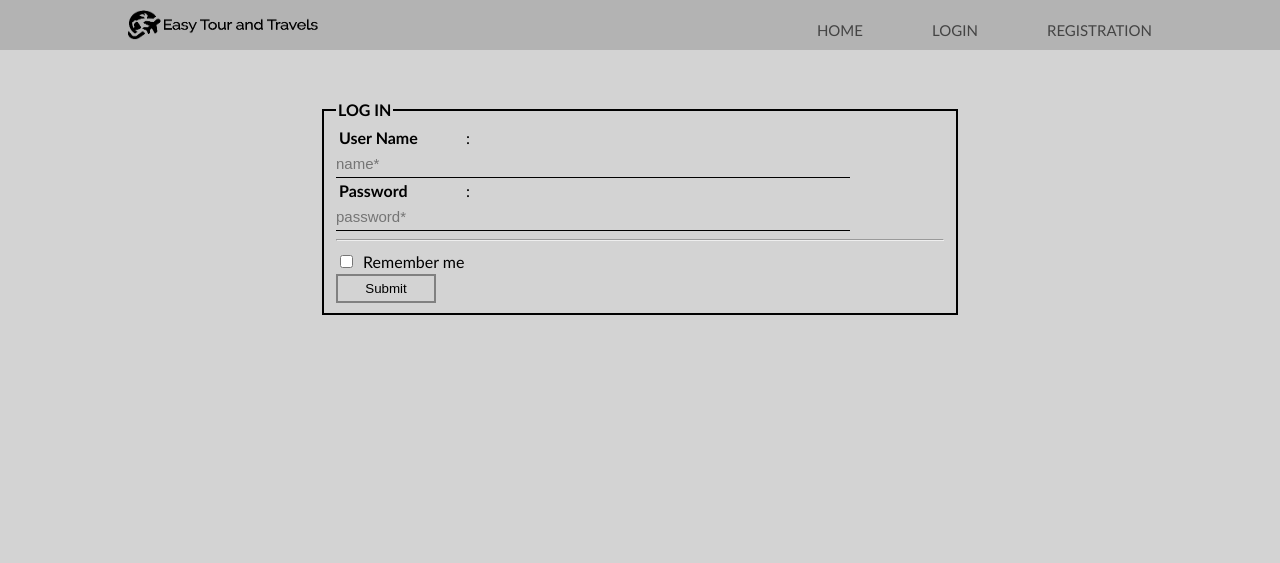
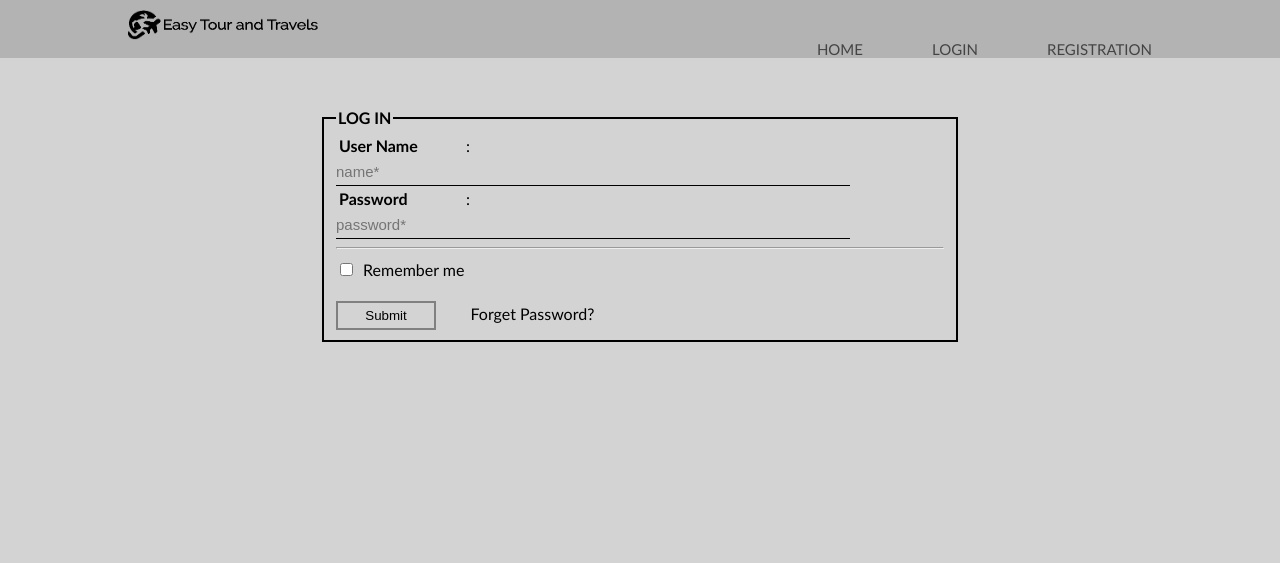
Before and after one commit to rahibulbulrahi/web-tech-php, a PHP site: page /login.php in a window 1280 px wide. Shown: the top 563 px of the page. Run offline with PHP 8.4, Linux system fonts and the light colour scheme.

Commit message:
12(complete)

```diff
--- a/lab Task 4/login.php
+++ b/lab Task 4/login.php
@@ -47,6 +47,20 @@
             border: 2px solid grey;
             padding: 5px;cursor: pointer;
         }
+        .button:hover
+        {
+            border: 2px solid black ;
+        }
+        a
+        {
+            text-decoration: none;
+            color: black;
+            padding: 0 5%;
+        }
+        .link:hover
+        {
+            color: red;
+        }
     </style>
 
     <body>
@@ -67,8 +81,9 @@
                     <span class="checkamrk">
                     <label class="rememberme">Remember me
                     </span>
-                </div>
+                </div><br>
                 <input class="button "type="submit" value="Submit" name="submit">
+                <a href="forgetpass.php" class="link">Forget Password?</a>
             </fieldset>
         </form>
     <?php include('footer.php');?>
```
